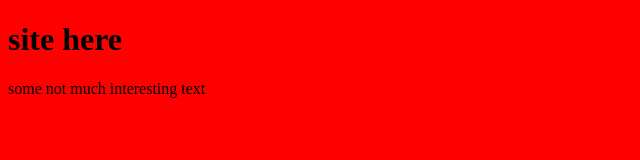
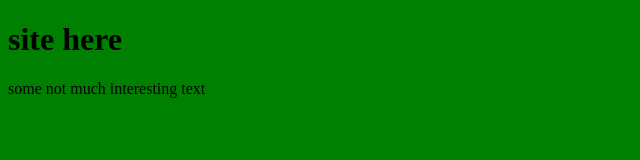
Before and after one commit to nyazev/site, a plain HTML site: page index.html in a window 1280 px wide. Shown: the whole page, without its empty margins (0-640 px from the left). Drawn offline with Linux system fonts and the light colour scheme.

Commit message:
green style

```diff
--- a/css/style.css
+++ b/css/style.css
@@ -1 +1,2 @@
-body {background: red;}
+body {background: green;}
+h1 {font-size: 22;}
```
